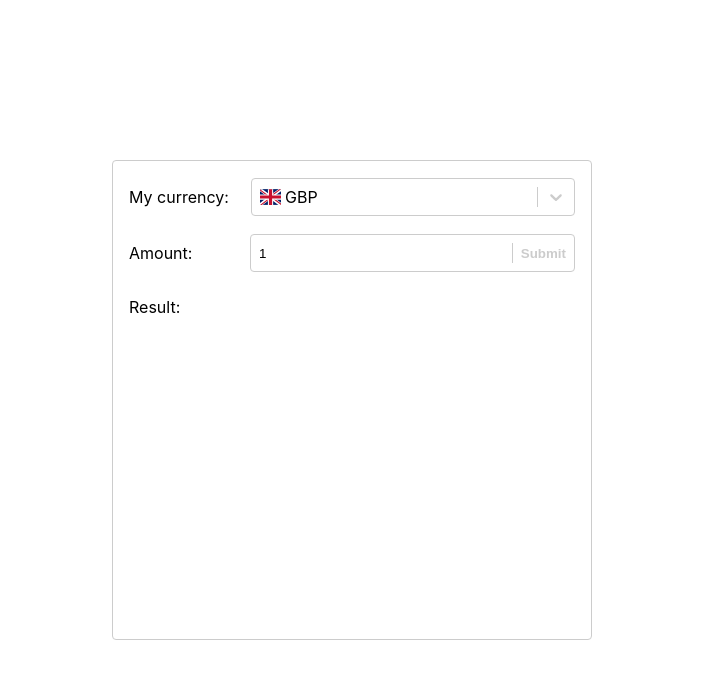
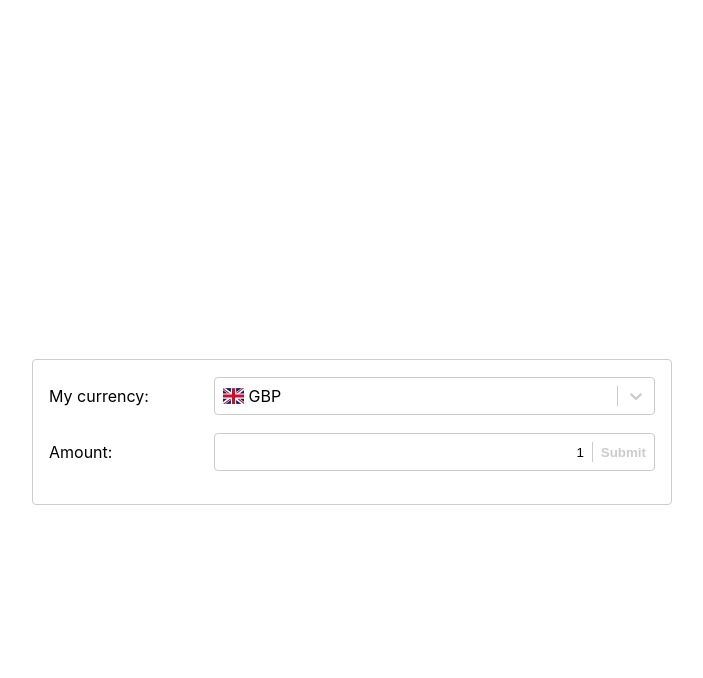
Before and after one commit to euan-gwd/currency-convertor, a React (Create React App) app: page / in a window 1280 px wide. Shown: the top 678 px of the page, without its empty margins (288-991 px from the left). Built offline with nearby package versions, Linux system fonts and the light colour scheme.

Commit message:
Fix render issue

```diff
--- a/src/components/App.css
+++ b/src/components/App.css
@@ -6,7 +6,7 @@
   height: 100%;
   min-width: 100vw;
   min-height: 100vh;
-
+  padding: 2em 0;
   font-family: -apple-system, BlinkMacSystemFont, 'Segoe UI', 'Roboto', 'Oxygen', 'Ubuntu', 'Cantarell', 'Fira Sans',
     'Droid Sans', 'Helvetica Neue', sans-serif;
   -webkit-font-smoothing: antialiased;
@@ -22,8 +22,7 @@
   border-radius: 4px;
   border-style: solid;
   border-width: 1px;
-  width: 30em;
-  min-height: 30em;
+  width: 40em;
   box-sizing: border-box;
   padding: 1rem;
   display: grid;
--- a/src/components/App.tsx
+++ b/src/components/App.tsx
@@ -27,7 +27,7 @@ function App() {
         <div className="container">
           <CurrencySelect selectedCurrency={selectedCurrency} handleOnChange={setSelectedCurrency} />
           <CurrencyAmount amount={amount} handleOnChange={setAmount} />
-          <Result results={results} />
+          {results.length > 0 && <Result results={results} />}
         </div>
       </form>
     </div>
--- a/src/components/CurrencyAmount/currencyamountstyle.css
+++ b/src/components/CurrencyAmount/currencyamountstyle.css
@@ -33,7 +33,7 @@
   flex: 1;
   flex-wrap: wrap;
   background-color: hsl(0, 0%, 100%);
-  padding: 2px 0px 2px 8px;
+  padding: 2px 8px;
   height: 31px;
   border-radius: 4px;
   border: none;
@@ -41,6 +41,7 @@
   position: relative;
   overflow: hidden;
   box-sizing: border-box;
+  text-align: end;
 }
 
 .currency-amount-input-action {
--- a/src/components/Result/Result.tsx
+++ b/src/components/Result/Result.tsx
@@ -1,7 +1,7 @@
 import React from 'react'
 import './resultstyle.css'
 
-export default function Result({ results = [{ value: 1, label: 'GBP', icon: 'gb' }] }) {
+export default function Result({ results }) {
   return (
     <div className="result-container">
       <p className="result-header">{`Result:`}</p>
```
